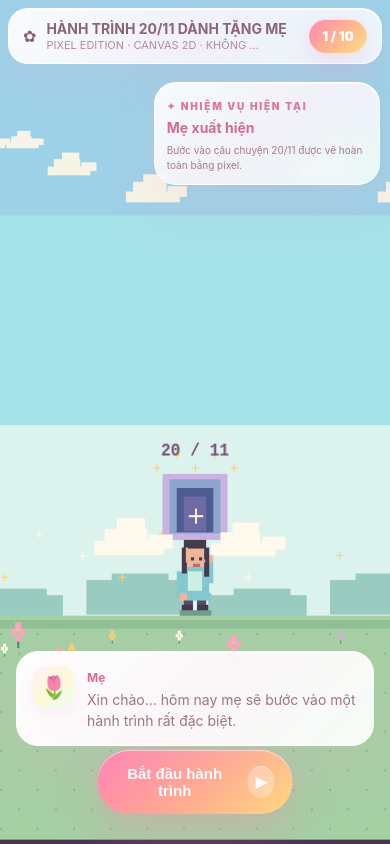
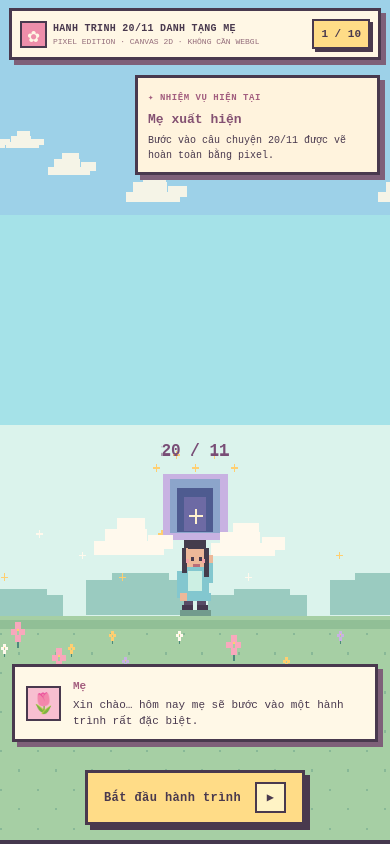
Before and after one commit to nguyendangminh278-coder/teacher-day-3d-adventure, a plain HTML site: page index.html in a window 390 px wide. Drawn offline with Linux system fonts and the light colour scheme.

Commit message:
style: replace photoreal HUD with crisp retro pixel UI

```diff
--- a/src/styles.css
+++ b/src/styles.css
@@ -1,44 +1,153 @@
 :root {
   color-scheme: light;
-  font-family: Inter, ui-sans-serif, system-ui, -apple-system, BlinkMacSystemFont, "Segoe UI", sans-serif;
-  --pink:#ff86b3;
-  --pink-dark:#d96d98;
-  --cream:#fffdfb;
-  --ink:#9a6f7f;
-  --ink-strong:#875f70;
-  --mint:#c8ffd8;
-  --mint-2:#9ff0b5;
-  --yellow:#ffe88d;
-  --lav:#d9c7ff;
-  --peach:#ffd3b0;
-  --glass:rgba(255,255,255,.84);
-  --glass-soft:rgba(255,255,255,.72);
+  --ink: #49394e;
+  --shadow: #7e6079;
+  --paper: #fff7e5;
+  --pink: #ee8eaa;
+  --mint: #bce7cb;
+  --yellow: #ffdc87;
+  --outline: 3px solid var(--ink);
+  font-family: "Courier New", "DejaVu Sans Mono", monospace;
 }
-*{box-sizing:border-box}
-html,body,#app{width:100%;height:100%;margin:0;overflow:hidden;background:#fafcff}
-body{touch-action:none;color:var(--ink)}
-#game{width:100%;height:100%;display:block;outline:none;touch-action:none}
-
-.hud{position:fixed;z-index:20;backdrop-filter:blur(20px);-webkit-backdrop-filter:blur(20px);box-shadow:0 16px 46px rgba(255,141,184,.14)}
-.top-hud{top:max(14px,env(safe-area-inset-top));left:50%;transform:translateX(-50%);width:min(94vw,1120px);display:flex;align-items:center;justify-content:space-between;padding:10px 14px;border:1px solid rgba(255,255,255,.98);background:linear-gradient(110deg,rgba(255,255,255,.92),rgba(255,246,252,.86),rgba(242,251,255,.90));border-radius:20px;box-shadow:0 15px 42px rgba(231,165,201,.18),inset 0 1px 0 #fff}
-.brand{display:flex;gap:10px;align-items:center;color:var(--ink-strong);min-width:0}.brand>div{min-width:0}.brand-dot{width:16px;height:16px;flex:0 0 16px;border-radius:50%;background:linear-gradient(135deg,#ff8fbd,#ffe88d,#bff5d2);box-shadow:0 0 0 5px rgba(255,255,255,.8),0 0 30px rgba(255,134,179,.55);animation:brandGlow 2.4s ease-in-out infinite}.brand strong,.brand small{display:block;white-space:nowrap;overflow:hidden;text-overflow:ellipsis}.brand strong{font-size:14px;color:#8c6575}.brand small{font-size:11px;color:#b58a9b;margin-top:1px}
-.stage-pill{flex:0 0 auto;min-width:58px;text-align:center;font-size:13px;font-weight:900;color:#fff;padding:9px 13px;background:linear-gradient(135deg,#ff84b4,#ffb88e 55%,#ffe18b);border-radius:999px;box-shadow:0 8px 26px rgba(255,128,174,.24),inset 0 1px rgba(255,255,255,.65)}
-
-.objective-card{top:92px;right:max(18px,env(safe-area-inset-right));width:min(320px,calc(100vw - 36px));max-height:38vh;overflow:auto;color:#946b7a;background:linear-gradient(145deg,rgba(255,255,255,.91),rgba(255,246,251,.86),rgba(245,255,249,.86));border:1px solid rgba(255,255,255,.98);border-radius:22px;padding:15px 17px;transition:.35s ease;box-shadow:0 18px 55px rgba(247,158,195,.16),inset 0 1px #fff}.objective-kicker,.final-kicker{font-size:10px;font-weight:900;letter-spacing:.18em;color:#df769e;opacity:1}.objective-card strong{display:block;margin-top:5px;font-size:18px;line-height:1.25;color:#cf6d94;overflow-wrap:anywhere}.objective-card p{margin:6px 0 0;font-size:12px;line-height:1.5;color:#a27b88;opacity:1;overflow-wrap:anywhere}
-
-.action-btn{position:fixed;z-index:25;left:50%;bottom:max(30px,calc(env(safe-area-inset-bottom) + 18px));transform:translateX(-50%);border:0;cursor:pointer;display:flex;align-items:center;gap:18px;padding:15px 18px 15px 22px;color:#fff;font-weight:900;font-size:15px;border-radius:999px;background:linear-gradient(135deg,#ff82b4,#ffad91 55%,#ffd97f);box-shadow:0 18px 44px rgba(255,124,171,.28),inset 0 1px rgba(255,255,255,.62),0 0 0 0 rgba(255,142,183,.2);transition:.2s ease;animation:actionPulse 2.8s ease-in-out infinite}.action-btn:hover{transform:translateX(-50%) translateY(-3px) scale(1.035);box-shadow:0 22px 52px rgba(255,124,171,.34),inset 0 1px rgba(255,255,255,.72)}.action-btn:active{transform:translateX(-50%) scale(.98)}.action-btn[disabled]{opacity:.46;cursor:wait;animation:none}.action-icon{width:32px;height:32px;display:grid;place-items:center;border-radius:50%;background:rgba(255,255,255,.30);box-shadow:inset 0 1px rgba(255,255,255,.5)}
-.controls-hint{left:18px;bottom:max(16px,env(safe-area-inset-bottom));display:flex;gap:8px;color:#9a7280;background:rgba(255,255,255,.84);border:1px solid rgba(255,255,255,.98);border-radius:16px;padding:9px 11px;font-size:10px;box-shadow:0 10px 30px rgba(202,171,197,.12)}
-
-.dialogue{position:fixed;z-index:28;left:50%;bottom:112px;transform:translateX(-50%);width:min(680px,calc(100vw - 32px));display:flex;gap:12px;align-items:flex-start;background:linear-gradient(135deg,rgba(255,255,255,.98),rgba(255,247,251,.96),rgba(249,255,251,.95));border:1px solid #fff;border-radius:22px;padding:14px 16px;box-shadow:0 20px 50px rgba(238,166,198,.17),inset 0 1px #fff;transition:.3s ease}.dialogue .portrait{width:42px;height:42px;flex:0 0 42px;display:grid;place-items:center;background:linear-gradient(145deg,#fff0f6,#fff8d9,#eafff0);border-radius:14px;font-size:22px;box-shadow:0 7px 18px rgba(255,157,194,.14)}.dialogue strong{font-size:12px;color:#d96d98}.dialogue p{margin:3px 0 0;color:#9d7583;font-size:14px;line-height:1.5}
-
-.panel{position:fixed;z-index:30;background:rgba(255,255,255,.96);border:1px solid #fff;box-shadow:0 22px 70px rgba(240,165,197,.18);backdrop-filter:blur(22px);border-radius:26px;transition:.35s ease}.classroom-panel{left:50%;transform:translateX(-50%);bottom:24px;width:min(1040px,94vw);max-height:58vh;overflow:auto;padding:17px}.panel-heading{display:flex;align-items:baseline;justify-content:space-between;gap:10px;color:#956e7c;margin-bottom:10px}.panel-heading span{font-weight:900;color:#ce6f95}.panel-heading small{color:#b58e9b;opacity:1}.wish-grid{display:grid;grid-template-columns:repeat(5,1fr);gap:8px}.wish-card{padding:9px 8px;min-height:54px;display:grid;place-items:center;text-align:center;font-size:11px;line-height:1.25;color:#a06f82;background:linear-gradient(145deg,#fff,#fff2f8 52%,#fff9dd,#effff4);border:1px solid #ffdce9;border-radius:14px;box-shadow:0 7px 18px rgba(255,146,186,.09);transition:.22s ease}.wish-card:hover{transform:translateY(-3px) scale(1.02);box-shadow:0 12px 24px rgba(255,146,186,.17)}.primary-btn{border:0;cursor:pointer;padding:12px 18px;border-radius:999px;background:linear-gradient(135deg,#ff87b7,#ffb28f,#ffe084);color:#fff;font-weight:900;margin:14px auto 0;display:flex;align-items:center;gap:12px;box-shadow:0 10px 28px rgba(255,128,174,.22)}.primary-btn.secondary{background:#fff;color:#d56e96;box-shadow:inset 0 0 0 1px rgba(229,142,176,.25),0 8px 26px rgba(221,170,192,.12)}
-
-.final-panel{top:50%;left:max(24px,env(safe-area-inset-left));transform:translateY(-50%);width:min(430px,38vw);text-align:left;padding:24px 26px;color:#9a7180;background:linear-gradient(145deg,rgba(255,255,255,.97),rgba(255,245,251,.94),rgba(255,252,229,.94),rgba(239,255,246,.94))}.final-panel h1{margin:10px 0 12px;font-size:clamp(26px,3.2vw,43px);line-height:1.08;color:#d96896;text-shadow:0 2px 0 #fff}.final-panel p{margin:0;max-width:390px;line-height:1.65;font-size:14px;color:#9a7480}.final-panel .primary-btn{margin:16px 0 0}
-
-.hidden{opacity:0!important;pointer-events:none!important}.dialogue.hidden{transform:translate(-50%,10px) scale(.98)!important}.classroom-panel.hidden{transform:translate(-50%,10px) scale(.98)!important}.final-panel.hidden{transform:translateY(-46%) scale(.98)!important}
-.fade{position:fixed;inset:0;z-index:50;pointer-events:none;background:radial-gradient(circle at center,#ffffff,#fff7fb,#f5fcff);opacity:0;transition:opacity .42s ease}.fade.on{opacity:1}
-.loading-screen{position:fixed;inset:0;z-index:60;display:grid;place-content:center;text-align:center;gap:8px;background:radial-gradient(circle at 50% 40%,#ffffff,#ffeaf3 58%,#eefaff 100%);color:#a17383;transition:opacity .6s ease,visibility .6s}.loading-screen.done{opacity:0;visibility:hidden}.loading-screen strong{font-size:15px;color:#ce7197}.loading-screen small{color:#ae8794;opacity:1}.loader-orbit{width:62px;height:62px;margin:0 auto 12px;border:2px solid rgba(255,255,255,.95);border-radius:50%;position:relative;animation:spin 1.8s linear infinite;box-shadow:0 0 34px rgba(255,255,255,.95),0 0 50px rgba(255,176,207,.22)}.loader-orbit span{position:absolute;width:16px;height:16px;border-radius:50%;background:#fff;top:3px;left:22px;box-shadow:0 0 16px #fff}
-@keyframes spin{to{transform:rotate(360deg)}}@keyframes brandGlow{0%,100%{transform:scale(1);filter:saturate(1.1)}50%{transform:scale(1.09);filter:saturate(1.38)}}@keyframes actionPulse{0%,100%{box-shadow:0 18px 44px rgba(255,124,171,.28),inset 0 1px rgba(255,255,255,.62),0 0 0 0 rgba(255,142,183,.18)}50%{box-shadow:0 18px 44px rgba(255,124,171,.28),inset 0 1px rgba(255,255,255,.62),0 0 0 9px rgba(255,142,183,0)}}
-.finale-ui .objective-card,.finale-ui .action-btn,.finale-ui .controls-hint,.finale-ui .dialogue{opacity:0!important;pointer-events:none!important}
-*{scrollbar-width:thin;scrollbar-color:#f3a4c0 rgba(255,255,255,.65)}::-webkit-scrollbar{width:8px;height:8px}::-webkit-scrollbar-thumb{background:linear-gradient(#f59cbb,#ffd39b);border-radius:999px}::-webkit-scrollbar-track{background:rgba(255,255,255,.58)}
-@media(max-width:720px){.objective-card{top:82px;right:10px;width:min(58vw,280px);padding:11px 12px;max-height:32vh}.objective-card strong{font-size:14px}.objective-card p{font-size:10px}.controls-hint{display:none}.wish-grid{grid-template-columns:repeat(2,1fr)}.classroom-panel{max-height:62vh}.top-hud{top:8px;width:calc(100vw - 16px)}.brand small{max-width:55vw}.dialogue{bottom:98px}.final-panel{top:auto;bottom:18px;left:50%;transform:translateX(-50%);width:calc(100vw - 24px);max-height:46vh;overflow:auto;text-align:center;padding:20px}.final-panel h1{font-size:clamp(24px,8vw,36px)}.final-panel .primary-btn{margin:14px auto 0}.final-panel.hidden{transform:translate(-50%,10px) scale(.98)!important}}
+* { box-sizing: border-box; }
+html, body, #app { margin: 0; width: 100%; height: 100%; overflow: hidden; }
+body { background: #a5e2e8; color: var(--ink); }
+button { font: inherit; }
+#game {
+  position: fixed; inset: 0; display: block;
+  width: 100%; height: 100%;
+  image-rendering: pixelated;
+  image-rendering: crisp-edges;
+  touch-action: manipulation;
+}
+.hud, .dialogue, .panel, .action-btn { position: fixed; z-index: 10; }
+.top-hud {
+  left: 50%; transform: translateX(-50%);
+  top: max(12px, env(safe-area-inset-top));
+  width: min(95vw, 990px);
+  padding: 10px 14px; display: flex; align-items: center; justify-content: space-between; gap: 12px;
+  background: var(--paper); border: var(--outline);
+  box-shadow: 5px 5px 0 var(--shadow);
+}
+.brand { display: flex; align-items: center; min-width: 0; gap: 10px; }
+.brand-pixel { display: grid; place-items: center; flex: 0 0 33px; height: 33px;
+  background: var(--pink); border: 2px solid var(--ink); color: var(--paper); font-size: 24px; }
+.brand strong, .brand small { display: block; overflow: hidden; text-overflow: ellipsis; white-space: nowrap; }
+.brand strong { font-size: 13px; letter-spacing: .03em; }
+.brand small { font-size: 10px; color: #946d7b; margin-top: 3px; }
+.stage-pill { padding: 8px 12px; border: 2px solid var(--ink); background: var(--yellow);
+  flex-shrink: 0; font-weight: 900; font-size: 13px; box-shadow: 3px 3px 0 var(--ink); }
+.objective-card {
+  top: max(88px, calc(env(safe-area-inset-top) + 77px)); right: 18px;
+  width: min(310px, calc(100vw - 36px)); max-height: 31vh; overflow: auto;
+  padding: 13px 16px; background: #fff3dd; border: var(--outline);
+  box-shadow: 5px 5px 0 var(--shadow);
+}
+.objective-kicker, .final-kicker { font-size: 10px; font-weight: 900; letter-spacing: .06em; color: #a35e7f; }
+.objective-card strong { display: block; margin-top: 7px; font-size: 17px; line-height: 1.3; color: #845172; }
+.objective-card p { font-size: 12px; line-height: 1.5; margin: 6px 0 0; }
+.action-btn, .primary-btn {
+  color: var(--ink); background: var(--yellow);
+  border: 3px solid var(--ink); box-shadow: 5px 5px 0 var(--ink);
+  cursor: pointer; font-weight: 900; letter-spacing: .035em;
+  transition: transform .1s linear, box-shadow .1s linear;
+}
+.action-btn:hover, .primary-btn:hover { transform: translateY(-2px); box-shadow: 5px 7px 0 var(--ink); }
+.action-btn:active, .primary-btn:active { transform: translate(3px, 3px); box-shadow: 2px 2px 0 var(--ink); }
+.action-btn:focus-visible, .primary-btn:focus-visible { outline: 3px solid #fff; outline-offset: 4px; }
+.action-btn:disabled { opacity: .65; cursor: progress; }
+.action-btn {
+  left: 50%; bottom: max(28px, calc(env(safe-area-inset-bottom) + 18px)); transform: translateX(-50%);
+  z-index: 24; padding: 12px 15px 12px 22px; display: flex; gap: 14px; align-items: center;
+  justify-content: center; min-width: 250px; max-width: 92vw; font-size: 14px;
+}
+.action-btn:hover { transform: translateX(-50%) translateY(-2px); }
+.action-btn:active { transform: translateX(calc(-50% + 3px)) translateY(3px); }
+.action-icon { display: grid; place-items: center; background: #fff3c5; border: 2px solid var(--ink); width: 31px; height: 31px; }
+.controls-hint {
+  bottom: 12px; left: 14px; font-size: 10px; padding: 8px 10px;
+  border: 2px solid var(--ink); background: var(--paper);
+  box-shadow: 3px 3px 0 var(--shadow); max-width: min(440px,90vw);
+}
+.dialogue {
+  z-index: 22; left: 50%; bottom: 111px; transform: translateX(-50%);
+  width: min(635px,calc(100vw - 24px)); display: flex; align-items: center; gap: 12px;
+  padding: 12px 14px; background: #fff8e7; border: var(--outline);
+  box-shadow: 5px 5px 0 var(--shadow);
+}
+.portrait { width: 45px; height: 45px; flex: 0 0 45px; display: grid; place-items: center;
+  background: #f7bfd0; border: 2px solid var(--ink); font-size: 24px; }
+.dialogue strong { color: #a35d7d; font-size: 13px; }
+.dialogue p { margin: 4px 0 0; font-size: 13px; line-height: 1.45; }
+.panel { background: var(--paper); border: 4px solid var(--ink); box-shadow: 8px 8px 0 var(--shadow); z-index: 30; }
+.classroom-panel {
+  top: 50%; left: 50%; transform: translate(-50%,-50%);
+  width: min(1050px,calc(100vw - 24px)); max-height: 84vh; overflow: auto; padding: 18px;
+}
+.panel-heading { display: flex; justify-content: space-between; flex-wrap: wrap; align-items: center; gap: 8px; margin-bottom: 16px; }
+.panel-heading > div { display: flex; align-items: center; gap: 9px; }
+.panel-heading h2 { margin: 0; font-size: 19px; line-height: 1.3; }
+.panel-star { background: var(--pink); border: 2px solid var(--ink); padding: 4px 7px; }
+.panel-heading small { color: #855f77; font-size: 12px; }
+.wish-grid { display: grid; grid-template-columns: repeat(5,minmax(0,1fr)); gap: 10px; }
+.wish-card { padding: 11px 9px; min-height: 101px; border: 2px solid var(--ink);
+  background: #ffefeb; line-height: 1.4; font-size: 11px; display: flex; flex-direction: column; gap: 8px; }
+.wish-card:nth-child(3n+2) { background: #e7f4df; }
+.wish-card:nth-child(3n) { background: #fff1cb; }
+.wish-number { align-self: flex-start; font-weight: bold; background: var(--yellow); padding: 2px 5px; border: 1px solid var(--ink); }
+.primary-btn { padding: 10px 17px; display: flex; align-items: center; gap: 10px; margin: 18px auto 3px; font-size: 13px; }
+.primary-btn.secondary { background: var(--mint); }
+.final-panel {
+  left: 25px; top: 50%; transform: translateY(-50%);
+  width: min(363px, 40vw); max-height: 74vh; overflow: auto; padding: 19px 20px;
+}
+.final-panel h1 { margin: 12px 0; font-size: clamp(18px,2.3vw,29px); line-height: 1.28; color: #98556f; }
+.final-panel p { margin: 10px 0; font-size: 12px; line-height: 1.55; }
+.final-panel .primary-btn { margin: 14px 0 4px; }
+.selected-wish { padding: 10px 11px; background: #ffedbc; border: 2px dashed #ae7585; min-height: 49px; }
+.hidden { display: none !important; }
+.loading-screen {
+  position: fixed; inset: 0; z-index: 60; display: flex; flex-direction: column;
+  align-items: center; justify-content: center; gap: 13px; padding: 24px;
+  text-align: center; background: #a5e2e8; font-size: 13px; font-weight: 900;
+}
+.loading-screen small { font-weight: 400; }
+.loading-screen.done { display: none; }
+.pixel-loader { width: 62px; height: 62px; display: grid; place-items: center; background: #ffd487;
+  border: 4px solid var(--ink); box-shadow: 6px 6px 0 var(--shadow); font-size: 38px; animation: wiggle 1.2s steps(2) infinite; }
+@keyframes wiggle { 50% { transform: translateY(-6px); } }
+.finale-ui .objective-card, .finale-ui .controls-hint { display: none; }
+* { scrollbar-color: #d59caa #fff2dd; scrollbar-width: thin; }
+@media(max-width: 760px) {
+  .top-hud { width: calc(100vw - 18px); padding: 8px; top: max(8px,env(safe-area-inset-top)); }
+  .brand { gap: 6px; }.brand strong { font-size: 10px; }
+  .brand small { font-size: 8px; }
+  .brand-pixel { flex-basis: 27px; height: 27px; font-size: 20px; }
+  .stage-pill { font-size: 11px; padding: 7px; }
+  .objective-card { top: max(75px,calc(env(safe-area-inset-top) + 65px)); right: 10px; width: min(245px, 64vw);
+    padding: 9px 10px; max-height: 24vh; }
+  .objective-card strong { font-size: 13px; }
+  .objective-card p { font-size: 10px; margin-top: 4px; }
+  .objective-kicker { font-size: 9px; }
+  .controls-hint { display: none; }
+  .dialogue { bottom: 102px; padding: 9px 11px; }
+  .dialogue p { font-size: 11px; }.dialogue strong { font-size: 11px; }
+  .portrait { width: 35px; height: 35px; flex-basis: 35px; font-size: 20px; }
+  .action-btn { bottom: max(19px,env(safe-area-inset-bottom)); min-width: 220px; font-size: 12px; padding: 9px 12px; }
+  .wish-grid { grid-template-columns: repeat(2,minmax(0,1fr)); gap: 7px; }
+  .wish-card { min-height: 74px; padding: 8px; font-size: 11px; }
+  .classroom-panel { max-height: 85vh; padding: 12px; }
+  .panel-heading h2 { font-size: 14px; }
+  .final-panel {
+    top: auto; bottom: max(12px,env(safe-area-inset-bottom)); left: 50%;
+    transform: translateX(-50%); width: calc(100vw - 24px); max-height: 37vh;
+    padding: 12px 14px; text-align: center;
+  }
+  .final-panel h1 { font-size: 17px; margin: 7px 0; }
+  .final-panel p { font-size: 11px; margin: 7px 0; }
+  .final-panel .primary-btn { margin: 10px auto 0; }
+  .selected-wish { padding: 7px 8px; min-height: 34px; }
+}
+@media(prefers-reduced-motion: reduce) {
+  *, *::before, *::after { animation: none !important; scroll-behavior: auto !important; transition: none !important; }
+}
```
